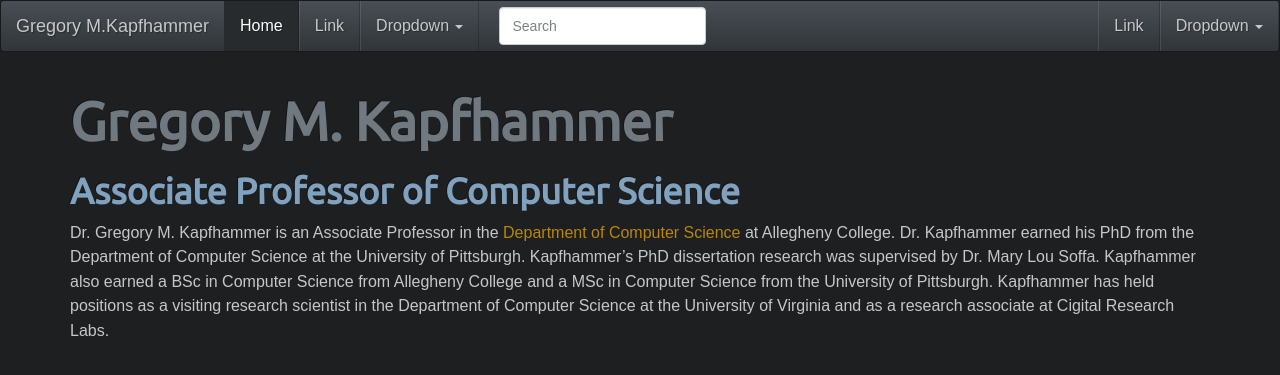
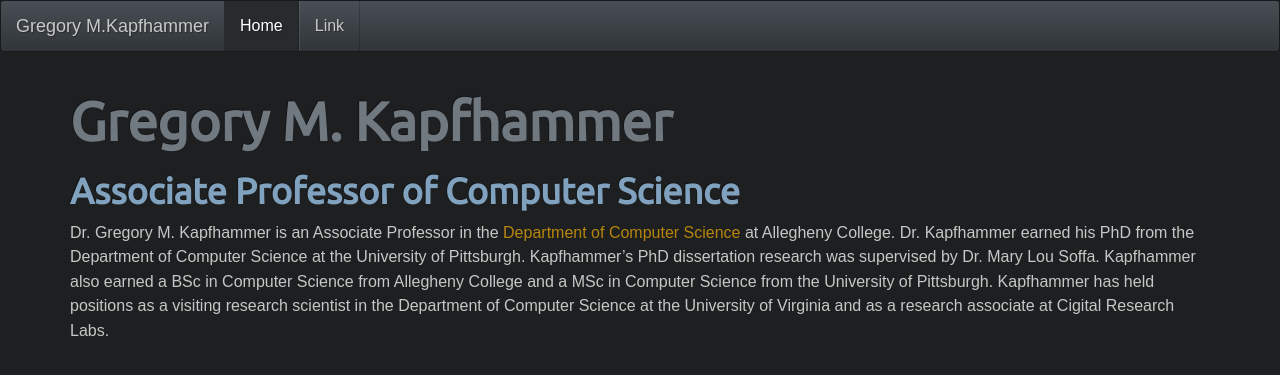
Before and after one commit to geerc/www, a Jekyll site: the page built from gkapfham/index.md, in a window 1280 px wide. Shown: the top 375 px of the page. Built offline with Jekyll 4.4.1, drawn with Linux system fonts in a browser that asks for light colours; some web fonts are replaced; Markdown is read by kramdown in place of the engine named in the settings.

Commit message:
Removed everything from the header that is not absolutely needed. More border?

```diff
--- a/gkapfham/_layouts/defaults.html
+++ b/gkapfham/_layouts/defaults.html
@@ -30,45 +30,12 @@ ript>
   <body>
       <div class="navbar navbar-default">
           <div class="navbar-header">
-              <button type="button" class="navbar-toggle" data-toggle="collapse" data-target=".navbar-responsive-collapse">
-                  <span class="icon-bar">!!!!!!</span>
-                  <span class="icon-bar">b</span>
-                  <span class="icon-bar">c</span>
-              </button>
               <a class="navbar-brand" href="/index.html">Gregory M.Kapfhammer</a>
           </div>
-          <div class="navbar-collapse collapse navbar-responsive-collapse">
+          <div class="navbar-collapse collapse navbar-responsive-collapse container-fluid">
               <ul class="nav navbar-nav">
                   <li class="active"><a href="/index.html">Home</a></li>
                   <li><a href="#">Link</a></li>
-                  <li class="dropdown">
-                      <a href="#" class="dropdown-toggle" data-toggle="dropdown">Dropdown <b class="caret"></b></a>
-                      <ul class="dropdown-menu">
-                          <li><a href="#">Action</a></li>
-                          <li><a href="#">Another action</a></li>
-                          <li><a href="#">Something else here</a></li>
-                          <li class="divider"></li>
-                          <li class="dropdown-header">Dropdown header</li>
-                          <li><a href="#">Separated link</a></li>
-                          <li><a href="#">One more separated link</a></li>
-                      </ul>
-                  </li>
-              </ul>
-              <form class="navbar-form navbar-left">
-                  <input type="text" class="form-control col-lg-8" placeholder="Search">
-              </form>
-              <ul class="nav navbar-nav navbar-right">
-                  <li><a href="#">Link</a></li>
-                  <li class="dropdown">
-                      <a href="#" class="dropdown-toggle" data-toggle="dropdown">Dropdown <b class="caret"></b></a>
-                      <ul class="dropdown-menu">
-                          <li><a href="#">Action</a></li>
-                          <li><a href="#">Another action</a></li>
-                          <li><a href="#">Something else here</a></li>
-                          <li class="divider"></li>
-                          <li><a href="#">Separated link</a></li>
-                      </ul>
-                  </li>
               </ul>
           </div><!-- /.nav-collapse -->
       </div><!-- /.navbar -->
```
